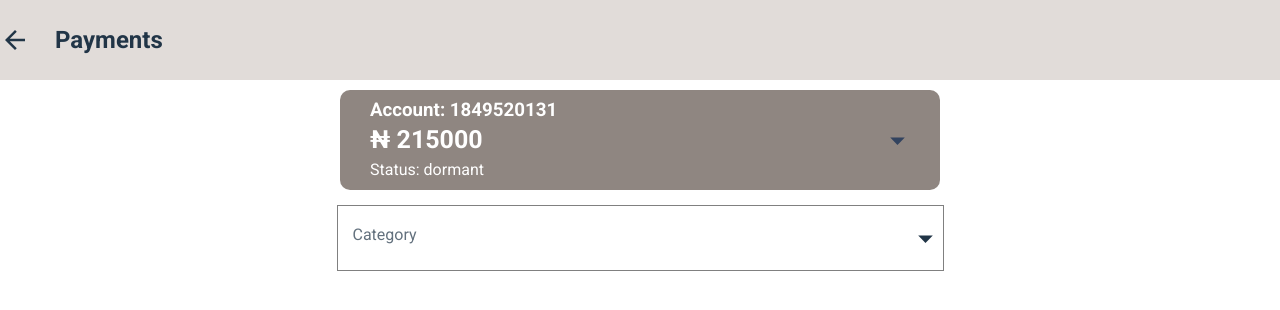
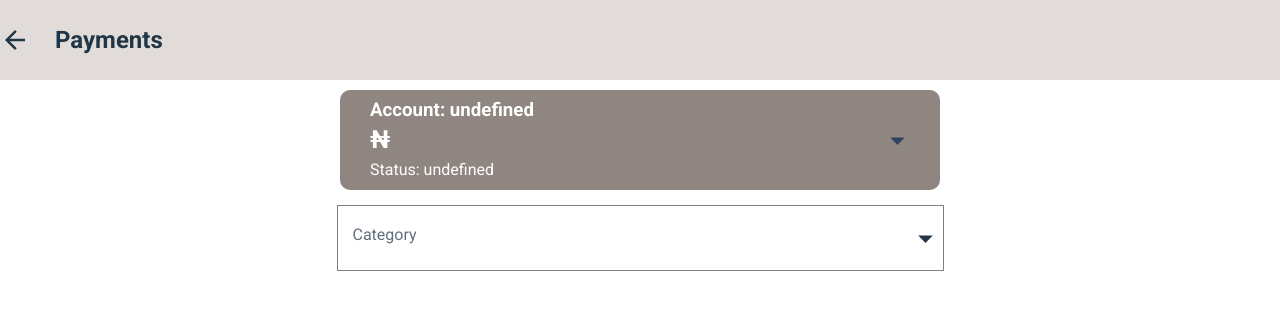
Before and after one commit to MalachyCode/Explore-bank-app, a React (Vite) app in the folder UI/: page /dashboard-client/1/bill-payments in a window 1280 px wide. Shown: the top 310 px of the page. Built offline with nearby package versions, Linux system fonts and the light colour scheme; data requests are answered from the project's data file.

Commit message:
Confirm account has sufficient balance to carry out the transaction as well as send a new notification to the user after a succesful transaction

```diff
--- a/UI/src/pages/ClientDashboard/sections/BillPayments/BillPayments.tsx
+++ b/UI/src/pages/ClientDashboard/sections/BillPayments/BillPayments.tsx
@@ -7,6 +7,7 @@ import {
   Account,
   BillPaymentType,
   NewTransaction,
+  Notification,
   User,
 } from '../../../../types';
 import accountsService from '../../../../services/accounts';
@@ -43,6 +44,7 @@ import VisibilityIcon from '@mui/icons-material/Visibility';
 import transactionsService from '../../../../services/transactions';
 import { ToastContainer, toast } from 'react-toastify';
 import 'react-toastify/dist/ReactToastify.css';
+import notificationsService from '../../../../services/notifications';
 
 const BillPayments = () => {
   const navigate = useNavigate();
@@ -62,27 +64,44 @@ const BillPayments = () => {
     phoneNumber: '',
   });
   const [showPassword, setShowPassword] = useState(false);
+  const [notifications, setNotifications] = useState<Array<Notification>>([]);
 
   useEffect(() => {
     const loggedUserJSON = window.localStorage.getItem('loggedAppUser');
     if (loggedUserJSON) {
-      const user = JSON.parse(loggedUserJSON);
-      setUser(user);
-    }
+      const retrievedUser = JSON.parse(loggedUserJSON);
+      setUser(retrievedUser);
+
       accountsService.getAll().then((accounts) => {
         setAccounts(accounts);
-      setAccountToShow(accounts[0]);
+        setAccountToShow(
+          accounts.filter(
+            (account: Account) => account.owner === retrievedUser.id
+          )[0]
+        );
       });
+    }
+
+    notificationsService
+      .getAll()
+      .then((retrievedNotifications) =>
+        setNotifications(retrievedNotifications)
+      );
   }, []);
 
   // console.log(category);
 
   const userAccounts = accounts.filter((account) => account.owner === user?.id);
 
+  const userAccountNotificationBox = notifications.find(
+    (notification) => notification.owner === user?.id
+  );
+
   const handleSubmit = (e: React.FormEvent<HTMLFormElement>) => {
     e.preventDefault();
 
     if (accountToShow?.status === 'active') {
+      if (accountToShow.balance >= Number(paymentDetails.amount)) {
         if (user?.transferPin === paymentDetails.pin) {
           const updatedSendingAccount = {
             ...accountToShow,
@@ -105,7 +124,27 @@ const BillPayments = () => {
           };
           transactionsService
             .newDebitTransaction(newDebitTransaction)
+            .then((billPaymentTransaction) => {
+              if (userAccountNotificationBox) {
+                const debitNotification: Notification = {
+                  ...userAccountNotificationBox,
+                  newNotifications:
+                    userAccountNotificationBox?.newNotifications.concat({
+                      message: billPaymentTransaction.description,
+                      accountId: accountToShow.id,
+                      accountNumber: accountToShow.accountNumber,
+                      transactionId: billPaymentTransaction.id,
+                    }),
+                };
+
+                notificationsService
+                  .updateNotification(
+                    userAccountNotificationBox?.id,
+                    debitNotification
+                  )
                   .then((response) => console.log(response));
+              }
+            });
 
           navigate('/dashboard-client');
 
@@ -121,6 +160,11 @@ const BillPayments = () => {
           });
         } else {
           toast.error('Wrong transfer pin', {
+            position: 'top-center',
+          });
+        }
+      } else {
+        toast.error('Insufficient balance', {
           position: 'top-center',
         });
       }
```
Lines whose indentation alone changed are shown as unchanged.
